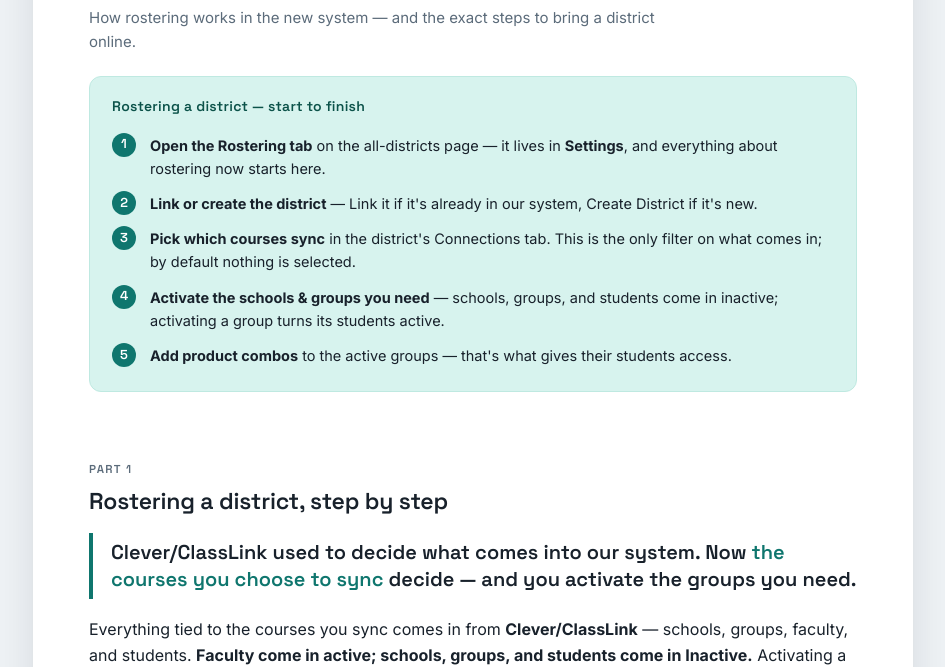
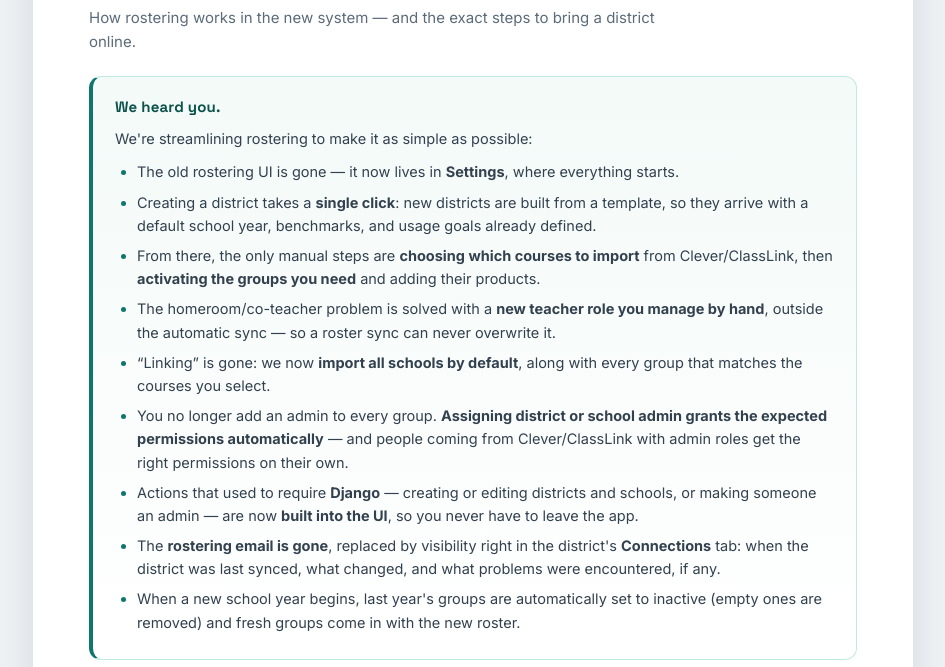
Before and after one commit to masterytrack/rostering-documentation, a plain HTML site: page cs-rostering-guide.html in a window 1280 px wide. Shown: the part 154-821 px from the top of the page, without its empty margins (167-1112 px from the left). Drawn offline with Linux system fonts and the light colour scheme; a script that the page names is missing.

Commit message:
Add "We heard you" intro summarizing rostering changes
Introduces a bulleted intro callout at the top of the guide covering the
key shifts: rostering moved to Settings, single-click district creation,
course-based import, the manual teacher role, automatic admin permissions,
Django actions moved to the UI, the removed rostering email (replaced by
Connections-tab visibility), and automatic year rollover.

Co-Authored-By: Claude Opus 4.8 (1M context) <noreply@anthropic.com>

```diff
--- a/cs-rostering-guide.html
+++ b/cs-rostering-guide.html
@@ -52,6 +52,14 @@
   .eyebrow{font-family:"Space Grotesk",sans-serif;font-size:12px;font-weight:600;letter-spacing:.14em;text-transform:uppercase;color:var(--brand);margin:0 0 10px;}
   h1{font-family:"Space Grotesk",sans-serif;font-size:34px;line-height:1.15;font-weight:700;margin:0 0 10px;letter-spacing:-.01em;}
   .lede{color:var(--muted);font-size:15px;margin:0 0 22px;max-width:60ch;}
+
+  /* Intro — "what changed" */
+  .intro{background:linear-gradient(180deg,#f3faf8,#ffffff);border:1px solid #bfe9e1;border-left:4px solid var(--brand);border-radius:12px;padding:18px 22px;margin:0 0 22px;}
+  .intro .h{font-family:"Space Grotesk",sans-serif;font-weight:700;color:#0b5249;margin:0 0 8px;font-size:15px;letter-spacing:.01em;}
+  .intro p{margin:0 0 10px;font-size:14.5px;color:#33414f;}
+  .intro-list{margin:0;padding-left:22px;}
+  .intro-list li{margin:7px 0;font-size:14.5px;color:#33414f;}
+  .intro-list li::marker{color:var(--brand);}
 
   /* Legend */
   .legend{display:flex;flex-wrap:wrap;gap:8px;margin:0 0 6px;padding:14px 16px;background:#f7f9fb;border:1px solid var(--line);border-radius:12px;}
@@ -153,6 +161,23 @@
     <p class="eyebrow">Customer Success · Internal Guide</p>
     <h1>Rostering &amp; Account Setup</h1>
     <p class="lede">How rostering works in the new system — and the exact steps to bring a district online.</p>
+
+    <!-- INTRO — what changed -->
+    <div class="intro" id="intro">
+      <p class="h">We heard you.</p>
+      <p>We're streamlining rostering to make it as simple as possible:</p>
+      <ul class="intro-list">
+        <li>The old rostering UI is gone — it now lives in <strong>Settings</strong>, where everything starts.</li>
+        <li>Creating a district takes a <strong>single click</strong>: new districts are built from a template, so they arrive with a default school year, benchmarks, and usage goals already defined.</li>
+        <li>From there, the only manual steps are <strong>choosing which courses to import</strong> from Clever/ClassLink, then <strong>activating the groups you need</strong> and adding their products.</li>
+        <li>The homeroom/co-teacher problem is solved with a <strong>new teacher role you manage by hand</strong>, outside the automatic sync — so a roster sync can never overwrite it.</li>
+        <li>&ldquo;Linking&rdquo; is gone: we now <strong>import all schools by default</strong>, along with every group that matches the courses you select.</li>
+        <li>You no longer add an admin to every group. <strong>Assigning district or school admin grants the expected permissions automatically</strong> — and people coming from Clever/ClassLink with admin roles get the right permissions on their own.</li>
+        <li>Actions that used to require <strong>Django</strong> — creating or editing districts and schools, or making someone an admin — are now <strong>built into the UI</strong>, so you never have to leave the app.</li>
+        <li>The <strong>rostering email is gone</strong>, replaced by visibility right in the district's <strong>Connections</strong> tab: when the district was last synced, what changed, and what problems were encountered, if any.</li>
+        <li>When a new school year begins, last year's groups are automatically set to inactive (empty ones are removed) and fresh groups come in with the new roster.</li>
+      </ul>
+    </div>
 
     <!-- OVERVIEW — the steps, up top -->
     <div class="moves" id="overview">
```
